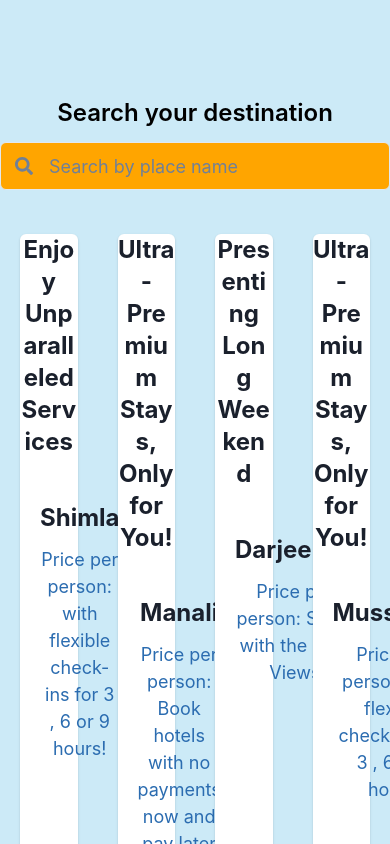
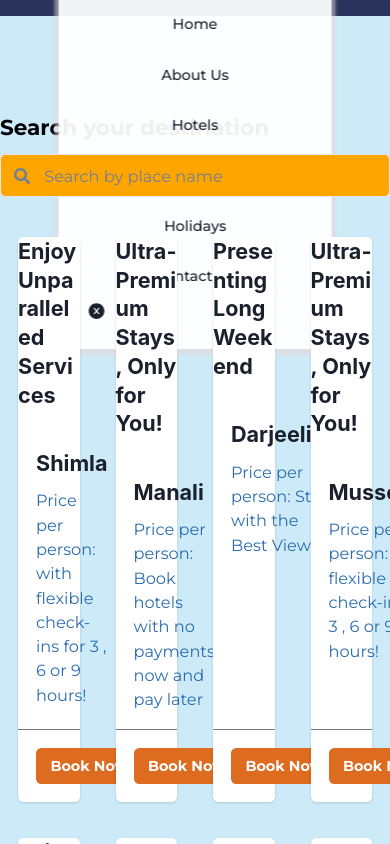
Before and after one commit to kuntalkumar/wanderLust, a React (Create React App) app in the folder wanderlust/: page /holidays in a window 390 px wide. Shown: the top 844 px of the page. Built offline with nearby package versions, Linux system fonts and the light colour scheme; data requests are answered from the project's data file; grey boxes are pictures that could not be loaded.

Commit message:
Navbar half Done

```diff
--- a/wanderlust/src/App.css
+++ b/wanderlust/src/App.css
@@ -1,4 +1,4 @@
-.App {
+/* .App {
   text-align: center;
 }
 
@@ -35,4 +35,125 @@
   to {
     transform: rotate(360deg);
   }
+} */
+
+@import url("https://fonts.googleapis.com/css2?family=Montserrat:wght@200;400;500;700;900&display=swap");
+
+* {
+  padding: 0;
+  margin: 0;
+  box-sizing: border-box;
+  font-family: "Montserrat", sans-serif;
 }
+
+body {
+  background: hsl(0, 0%, 51%);
+}
+
+/* Default Styling */
+.flex {
+  display: flex;
+  align-items: centre;
+}
+
+.grid {
+  display: flex;
+  align-items: centre;
+  gap: 1.5rem;
+}
+
+p {
+  font-size: 0.813rem;
+}
+
+html {
+  font-size: 90%;
+}
+
+a {
+  text-decoration: none;
+}
+
+li {
+  list-style: none;
+}
+
+.icon {
+  font-size: 1.25rem;
+  cursor: pointer;
+}
+
+img,
+video {
+  height: auto;
+  width: 100%;
+}
+
+.btn {
+  border: none;
+  outline: none;
+  cursor: pointer;
+  border-radius: 3rem;
+  padding: 0.8rem 1rem;
+  color: hsl(0, 0%, 100%);
+  background: hsl(14%, 90%, 53%);
+
+  &:hover {
+    transition: 0.3s ease;
+  }
+}
+
+.secTitle {
+  display: none;
+  text-align: center;
+  padding: 1rem 0;
+  font-size: 25px;
+  color: hsl(0, 0%, 18%);
+  flex-direction: column;
+  gap: 1rem;
+
+  p {
+    color: hsl(0, 0%, 18%);
+    font-size: 0.938rem;
+    font-weight: 400;
+  }
+}
+
+.secHeading {
+  padding-bottom: 1.1rem;
+}
+
+.btn .icon {
+  margin-left: 0.5rem;
+}
+
+.btn:hover {
+  color: hsl(14, 90%, 53%);
+  background: hsl(14, 96%, 91%);
+}
+
+.section {
+  padding: 4rem 0 2rem;
+}
+
+.container {
+  padding-left: 1.5rem;
+  padding-right: 1.5rem;
+}
+
+::selection {
+  background: hsl(14, 96%, 91%);
+  color: hsl(14, 90%, 53%);
+}
+
+::-webkit-scrollbar {
+  width: 10px;
+  background: hsl(14, 96%, 91%);
+}
+
+::-webkit-scrollbar-thumb {
+  width: 10px;
+  background: hsl(14, 90%, 53%);
+  border-radius: 3rem;
+}
+/* Above Styling will take effect in future DO NOT REMOVE */
--- a/wanderlust/src/App.js
+++ b/wanderlust/src/App.js
@@ -1,16 +1,18 @@
-import logo from './logo.svg';
-import './App.css';
-import Payment from './Component/Payment';
-import PlaceCard from './Component/PlaceCard';
-import Hotel from './Component/Hotels';
-import Details from './Component/Details';
+import logo from "./logo.svg";
+import "./App.css";
+import Payment from "./Component/Payment";
+import PlaceCard from "./Component/PlaceCard";
+import Hotel from "./Component/Hotels";
+import Details from "./Component/Details";
 // import Payment from './Component/Payment';
-import AllRoutes from './Routes/AllRoutes'
+import AllRoutes from "./Routes/AllRoutes";
+import Navbar from "./Component/Navbar/Navbar";
 
 function App() {
   return (
     <div className="App">
-      <AllRoutes/>
+      <Navbar />
+      <AllRoutes />
 
       {/* <Payment/>
       <PlaceCard/> */}
--- /dev/null
+++ b/wanderlust/src/Component/Navbar/Navbar.css
@@ -0,0 +1,56 @@
+@import url("https://fonts.googleapis.com/css2?family=Montserrat:wght@200;400;500;700;900&display=swap");
+
+:root {
+  --primaryColor: hsl(14, 90%, 53%);
+}
+.navBar {
+  display: flex;
+  align-items: center;
+  justify-content: space-between;
+  width: 100%;
+  padding: 1.5rem 2rem;
+  position: fixed;
+  border-bottom: 1.5px solid hsl(14, 90, 53%);
+  /* background: #000; */
+  background: #daa3a3;
+  backdrop-filter: blur(5px);
+  .logoDiv {
+    display: flex;
+    align-items: center;
+    justify-content: center;
+
+    span {
+      color: hsl(0, 0%, 18%);
+      font-size: 1rem;
+      justify-content: center;
+    }
+  }
+  @media screen and (max-width: 767px) {
+    .menu {
+      position: absolute;
+      width: 70%;
+      top: 8rem;
+      right: 50%;
+      left: 50%;
+      transform: translate(-50%);
+      background: rgba(255, 255, 255, 0.94);
+      padding: 2rem;
+      border-radius: 10px;
+      transition: 0.8s ease-in-out;
+      backdrop-filter: blur(5px);
+      box-shadow: 0 2px 3px 4px rgba(236, 213, 213, 0.526);
+
+      .navList {
+        font-size: 1rem;
+        font-weight: 500;
+        padding: 1rem 0;
+        text-align: center;
+        cursor: pointer;
+        &:hover {
+          color: var(--primaryColor);
+          border-bottom: 1.5px solid var(--primaryColor);
+        }
+      }
+    }
+  }
+}
--- /dev/null
+++ b/wanderlust/src/Component/Navbar/Navbar.jsx
@@ -0,0 +1,46 @@
+import React from "react";
+import "./Navbar.css";
+import { Link } from "react-router-dom";
+
+import { BiLogoMediumOld } from "react-icons/bi";
+import { AiFillCloseCircle } from "react-icons/ai";
+import { PiDotsNineBold } from "react-icons/pi";
+
+const Navbar = () => {
+  return (
+    <div className="navBar">
+      <div className="logoDiv">
+        <BiLogoMediumOld className="icon" />
+        <span>Voyawander</span>
+      </div>
+      <div className="menu">
+        <ul>
+          <li className="navList">
+            <Link to="/">Home</Link>
+          </li>
+          <li className="navList">
+            <Link to="/about">About Us</Link>
+          </li>
+          <li className="navList">
+            <Link to="/hotels">Hotels</Link>
+          </li>
+          <li className="navList">
+            <Link to="/flights">Flights</Link>
+          </li>
+          <li className="navList">
+            <Link to="/holidays">Holidays</Link>
+          </li>
+          <li className="navList">
+            <Link to="/contact">Contact Us</Link>
+          </li>
+        </ul>
+        <AiFillCloseCircle className="icon" />
+      </div>
+      <button className="signUpBtn btn">Sign Up</button>
+
+      <PiDotsNineBold className="icon" />
+    </div>
+  );
+};
+
+export default Navbar;
```
Also changed, not shown: package.json (added, +8 -0 lines), wanderlust/src/Component/Home/Home.jsx (added, +8 -0 lines), wanderlust/src/Component/Home/Home.scss (added), wanderlust/src/Component/Navbar/Navbar.scss (added), 2 other files (tests, documents, lock files or other folders).
